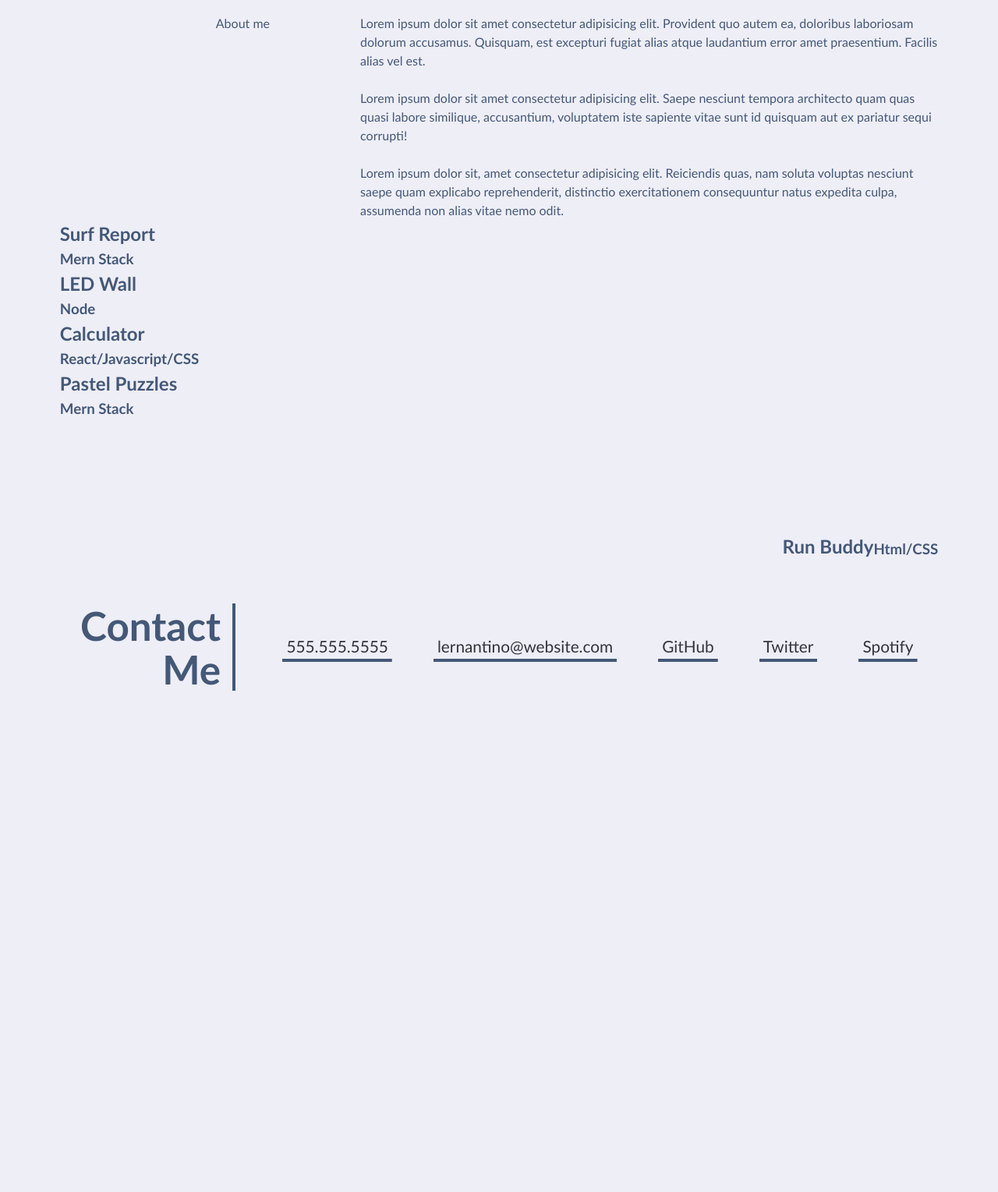
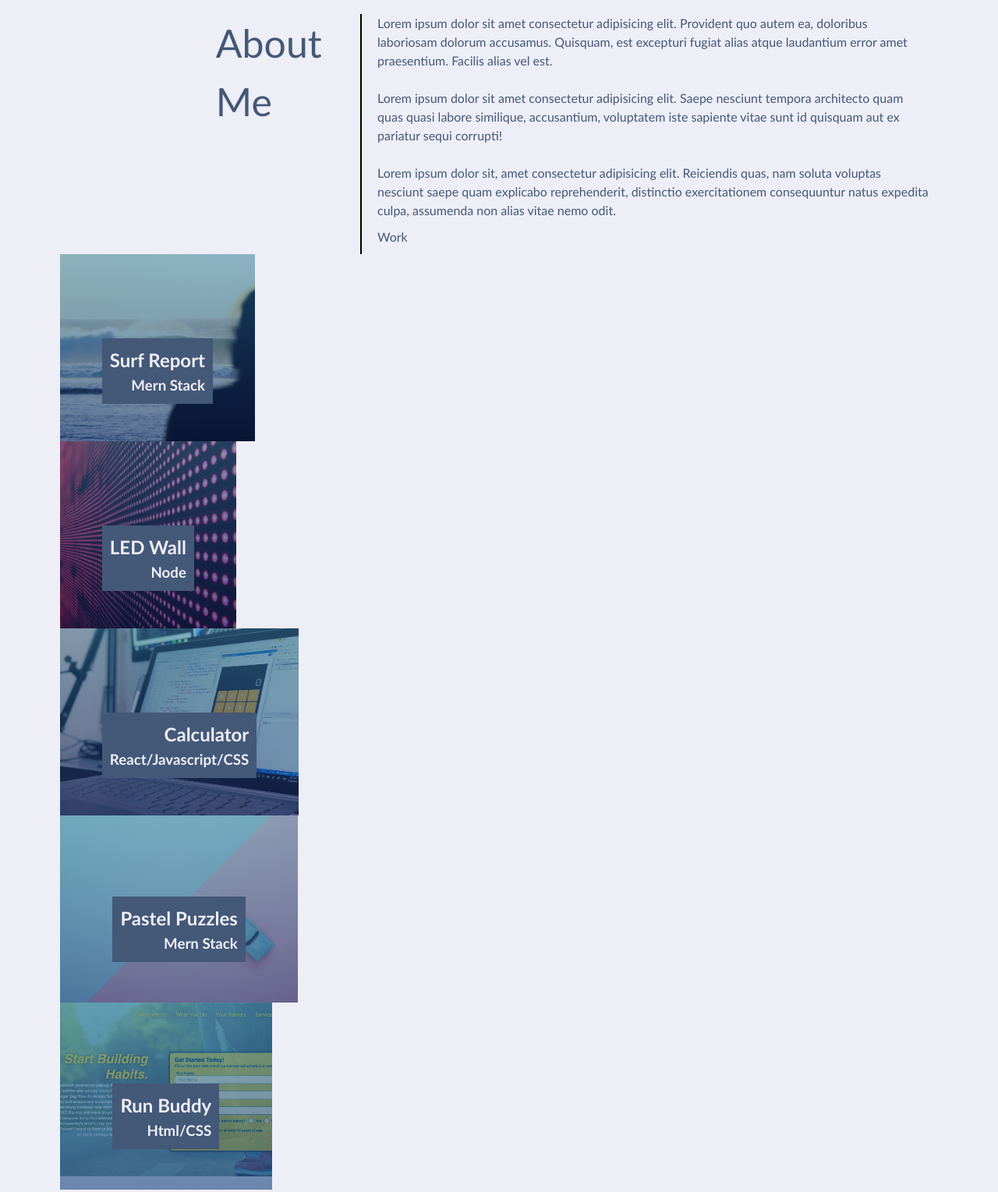
Before and after one commit to Dadams11/Professional_Portfolio, a plain HTML site: page index2.html in a window 1280 px wide. Shown: the part 333-1862 px from the top of the page at 78% size. Before the commit the page ends 1274 px from the top, so only its background shows below. Drawn offline with Linux system fonts and the light colour scheme.

Commit message:
updated homework

```diff
--- a/assets/css/style.css
+++ b/assets/css/style.css
@@ -66,16 +66,77 @@ nav {
   align-items: flex-end;
   padding: 10px 0 20px 0;
 }
+.img-div3{
+  background: rgb(68, 88, 120);
+  background-image: url('../images/02-portfolio-1.jpg'), linear-gradient(180deg, var(--secondary) 0%, var(--primary) 100%);
+  background-size: cover;
+  background-position: center;
+  background-blend-mode: soft-light;
+  min-height: 30vh;
+  color: var(--light);
+  padding: 2% 6%;
+  display: flex;
+  justify-content: flex-end;
+  align-items: flex-end;
+  text-align: right;
+}
+.img-div2{
+  background: rgb(68, 88, 120);
+  background-image: url('../images/02-portfolio-4.jpg'), linear-gradient(180deg, var(--secondary) 0%, var(--primary) 100%);
+  background-size: cover;
+  background-position: center;
+  background-blend-mode: soft-light;
+  min-height: 30vh;
+  color: var(--light);
+  padding: 2% 6%;
+  display: flex;
+  justify-content: flex-end;
+  align-items: flex-end;
+  text-align: right;
+}
 
-.img-div1{
-  margin: 0;
-  width: 100%;
-  height: 200px;
-  margin-right: 20px;
+.img-div4{
+  background: rgb(68, 88, 120);
+  background-image: url('../images/02-portfolio-2.jpg'), linear-gradient(180deg, var(--secondary) 0%, var(--primary) 100%);
+  background-size: cover;
+  background-position: center;
+  background-blend-mode: soft-light;
+  min-height: 30vh;
+  color: var(--light);
+  padding: 2% 6%;
   display: flex;
+  justify-content: flex-end;
   align-items: flex-end;
-  justify-content: end;
-  padding-bottom: 20px;
+  text-align: right;
+}
+
+.img-div6{
+  background: rgb(68, 88, 120);
+  background-image: url('../images/02-run-buddy.jpg'), linear-gradient(180deg, var(--secondary) 0%, var(--primary) 100%);
+  background-size: cover;
+  background-position: center;
+  background-blend-mode: soft-light;
+  min-height: 30vh;
+  color: var(--light);
+  padding: 2% 6%;
+  display: flex;
+  justify-content: flex-end;
+  align-items: flex-end;
+  text-align: right;
+}
+.img-div5{
+  background: rgb(68, 88, 120);
+  background-image: url('../images/02-portfolio-3.jpg'), linear-gradient(180deg, var(--secondary) 0%, var(--primary) 100%);
+  background-size: cover;
+  background-position: center;
+  background-blend-mode: soft-light;
+  min-height: 30vh;
+  color: var(--light);
+  padding: 2% 6%;
+  display: flex;
+  justify-content: flex-end;
+  align-items: flex-end;
+  text-align: right;
 }
 main {
   margin-top: 20px;
@@ -113,12 +174,24 @@ img{
     display: flex;
 }
 
+.content-head{
+  align-items: flex-start;
+  margin-left: 200px;
+  width: 20%;
+}
+
 .img-text{
   background: rgb(68, 88, 120);
   display: inline-block;
   padding: 10px;
   margin-left: 0;
   margin: 30px 0 30px 0;
+}
+
+.in-div-container{
+  display: flex;
+  flex-wrap: stretch;
+  align-content: space-between;
 }
 .page-wrapper {
   max-width: 88%;
@@ -140,10 +213,20 @@ img{
   align-items: flex-start;
   margin-left: 200px;
   width: 20%;
+  font-size: 50px;
 }
 .content-body{
   align-items: flex-start;
   width: 80%;
+}
+
+.content-body p{
+
+  font-size: 16px;
+  border-left: 2px solid black;
+  padding: 0px 10px 10px 20px;
+  display: flex;
+
 }
 
 .page-section > h2 {
--- a/index2.html
+++ b/index2.html
@@ -39,7 +39,7 @@
     <!-- about me -->
     <div class="contents">
       <div class="content-head">
-          <p>About me</p>
+          <p>About Me</p>
       </div>
       <div class="content-body">
           <P>Lorem ipsum dolor sit amet consectetur adipisicing elit. Provident quo autem ea, doloribus laboriosam
@@ -50,29 +50,44 @@
               consectetur adipisicing elit. Reiciendis quas, nam soluta voluptas nesciunt saepe quam explicabo
               reprehenderit, distinctio exercitationem consequuntur natus expedita culpa, assumenda non alias
               vitae nemo odit.</P>
-      </div>
+
+
+
+            <p>Work</p>
+        </div>
   </div>
+  </div>
+  <div class="content-body">
+  <div class="container">
+  <div class="in-div-container">
+  <div class="img-div2">
+    <div class="img-text">
     <h2>Surf Report</h2>
     <h3>Mern Stack</h3>
 </div>
 </div>
 </div>
 </div>
-
-
+<div class="in-div-container">
+<div class="img-div3">
+  <div class="img-text">
     <h2>LED Wall</h2>
     <h3>Node</h3>
 </div>
 </div>
 </div>
-
+<div class="in-div-container">
+<div class="img-div4">
+  <div class="img-text">
     <h2>Calculator</h2>
     <h3>React/Javascript/CSS</h3>
 </div>
 </div>
 </div>
 </div>
-
+<div class="in-div-container">
+<div class="img-div5">
+  <div class="img-text">
     <h2>Pastel Puzzles</h2>
     <h3>Mern Stack</h3>
 </div>
@@ -80,7 +95,9 @@
 </div>
 
 <div>
-<div class="img-div1">
+  <div class="in-div-container">
+<div class="img-div6">
+  <div class="img-text">
     <h2>Run Buddy</h2>
     <h3>Html/CSS</h3>
 </div>
--- a/style.css
+++ /dev/null
@@ -1,143 +0,0 @@
-body {
-    margin: 0;
-    top: 0;
-    padding: 0;
-}
-
-nav p {
-    margin: 10px 0 10px 0;
-    padding: 10px;
-    font-size: 50px;
-    background-color: rgb(73, 141, 118);
-}
-
-nav {
-    background-color: darkslategrey;
-    display: flex;
-    justify-content: space-between;
-}
-
-.left-div {
-    align-items: flex-start;
-}
-
-.right-div {
-    align-items: flex-end;
-    padding: 10px 0 20px 0;
-}
-
-ul li {
-    text-decoration: none;
-    list-style: none;
-    display: inline;
-}
-
-li a {
-    text-decoration: none;
-    color: white;
-    padding: 20px;
-    border-bottom: 2px solid white;
-    padding-bottom: 5px;
-}
-
-img{
-    width: 100%;
-    height: 200px;
-}
-
-.img-div{
-    margin: 0;
-    width: 100%;
-    height: 200px;
-    background-image: url(./images/1.jpg);
-    margin-right: 20px;
-    display: flex;
-    align-items: flex-end;
-    justify-content: end;
-    padding-bottom: 20px;
-}
-
-.img-div p{
-    margin: 0;
-    font-size: 50px;
-    padding: 10px;
-    background-color: rgb(73, 141, 118);
-    align-items: flex-end;
-}
-
-.contents{
-    display: flex;
-}
-
-.content-head{
-    align-items: flex-start;
-    margin-left: 200px;
-    width: 20%;
-}
-
-.content-body{
-    align-items: flex-start;
-    width: 80%;
-}
-
-.content-head p{
-    color: rgb(38, 128, 202);
-    align-items: flex-end;
-    text-align: end;
-    font-size: 40PX;
-    padding: 10px;
-    padding-right: 30px;
-    padding-left: 30px;
-    margin-top: 10px;
-}
-
-.content-body p{
-
-    font-size: 16px;
-    border-left: 2px solid black;
-    padding: 0px 10px 10px 20px;
-    display: flex;
-
-}
-
-.container{
-    width: 90%;
-    border-left: 2px solid black;
-
-}
-
-.img-short{
-    width: 100%;
-    margin-left: 20px;
-    background-image: url(./images/1.jpg);
-    border: 2px solid cyan;
-    margin: 5px;
-}
-
-
-
-.img-text{
-    background-color: cyan;
-    display: inline-block;
-    padding: 10px;
-    margin-left: 0;
-    margin: 30px 0 30px 0;
-}
-
-.in-div-container{
-    display: flex;
-    flex-wrap: stretch;
-    align-content: space-between;
-}
-
-.socials span{
-    text-align: center;
-    font-size: 20px;
-    border-bottom: 2px solid black;
-}
-
-.socials{
-    align-content: space-between;
-    justify-content: space-between;
-    width: 80%;
-}
```
Also changed, not shown: index.html (deleted, +0 -131 lines).
